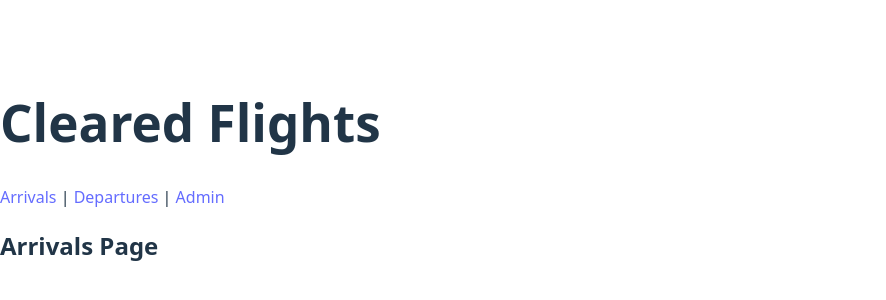
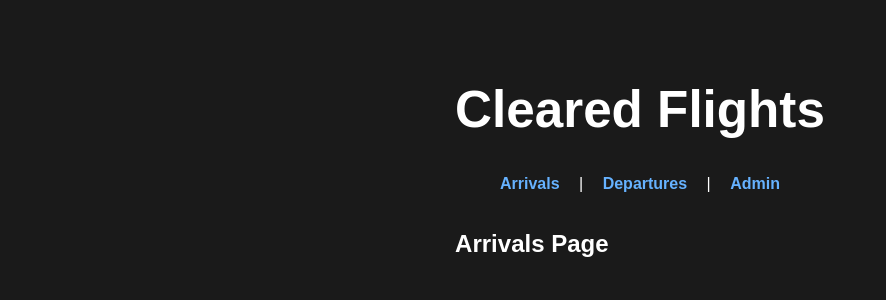
Before and after one commit to NSparkes95/final-sprint-frontend, a React (Vite) app: page / in a window 1280 px wide. Shown: the part 228-528 px from the top of the page, without its empty margins (0-886 px from the left). Built offline with nearby package versions, Linux system fonts and the light colour scheme.

Commit message:
style: apply basic layout and nav styling

```diff
--- a/src/App.css
+++ b/src/App.css
@@ -0,0 +1,33 @@
+body {
+  margin: 0;
+  font-family: Arial, sans-serif;
+  background-color: #1a1a1a;
+  color: white;
+}
+
+h1 {
+  text-align: center;
+  margin-top: 20px;
+}
+
+nav {
+  text-align: center;
+  margin-bottom: 30px;
+}
+
+nav a {
+  color: #66b2ff;
+  text-decoration: none;
+  margin: 0 15px;
+  font-weight: bold;
+}
+
+nav a:hover {
+  text-decoration: underline;
+}
+
+div {
+  max-width: 800px;
+  margin: auto;
+  padding: 20px;
+}
--- a/src/main.jsx
+++ b/src/main.jsx
@@ -2,6 +2,8 @@ import React from 'react'
 import ReactDOM from 'react-dom/client'
 import App from './App.jsx'
 import './index.css'
+import './App.css'
+
 
 import { BrowserRouter } from 'react-router-dom'
 
```
